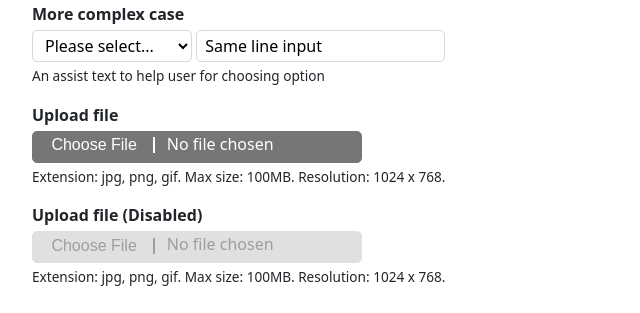
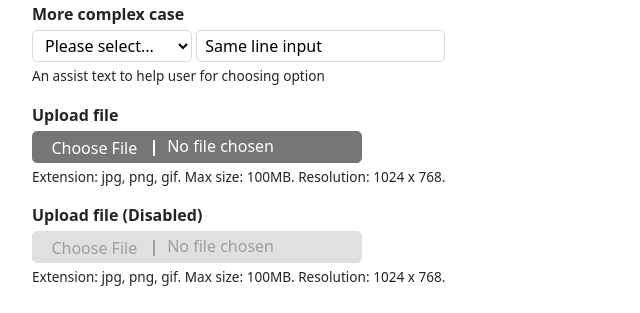
Before and after one commit to samyu-igsl/test, a plain HTML site: page Form.html in a window 1280 px wide. Shown: the part 1680-1993 px from the top of the page, 78-718 px from the left. Drawn offline with Linux system fonts and the light colour scheme.

Commit message:
Add files via upload

```diff
--- a/css/sy-form_v1.css
+++ b/css/sy-form_v1.css
@@ -9,6 +9,7 @@
 	padding: 0 1rem;
 	margin: 0 0.25rem 0.25rem 0.25rem;
 	vertical-align: middle;
+	font-family: inherit;
 	font-size: 1rem;
 	border-radius: 3px;
 	border-style: none;
@@ -183,6 +184,7 @@
 	font-size: var(--base-theme-body-font-size);
 	line-height: var(--base-theme-body-line-height);
 	padding: 0 var(--base-theme-form-textbox-padding-left-right);
+	height: calc(var(--base-theme-body-font-size) * var(--base-theme-body-line-height)); /* fix firefox omitting line-height */
 	min-height: var(--base-theme-form-element-min-height);
 	margin-bottom: 0.25rem;
 }
@@ -240,17 +242,27 @@
 	height: calc((var(--base-theme-body-font-size) * var(--base-theme-body-line-height) * var(--base-theme-form-textarea-min-row)) + 1px + 1px);
 }
 
+
+input[type=file]::before{
+	vertical-align: middle;
+	display: inline-block;
+	content: "";
+	height: var(--base-theme-form-element-min-height);
+}
+
 input.rwd-input-file{
-	display: block;
+	display: inline-block;
 	background-color: var(--theme-secondary-btn-background-color-base);
 	color: var(--theme-secondary-btn-font-color-base);
 	cursor: pointer;
 	border-color: var(--theme-secondary-btn-background-color-base);
 }
 
+
 input.rwd-input-file::-webkit-file-upload-button,
 input.rwd-input-file::file-selector-button{
 	-webkit-appearance: none;
+	appearance: none;
 	border-right-width: 2px;
 	border-right-style: solid;
 	border-right-color: var(--theme-secondary-btn-font-color-base);
@@ -265,7 +277,7 @@
 }
 
 input.rwd-input-file:disabled{
-	display: block;
+	display: inline-block;
 	background-color: var(--base-theme-disabled-btn-background-color-base);
 	color: var(--base-theme-disabled-btn-font-color-base);
 	cursor: pointer;
```
